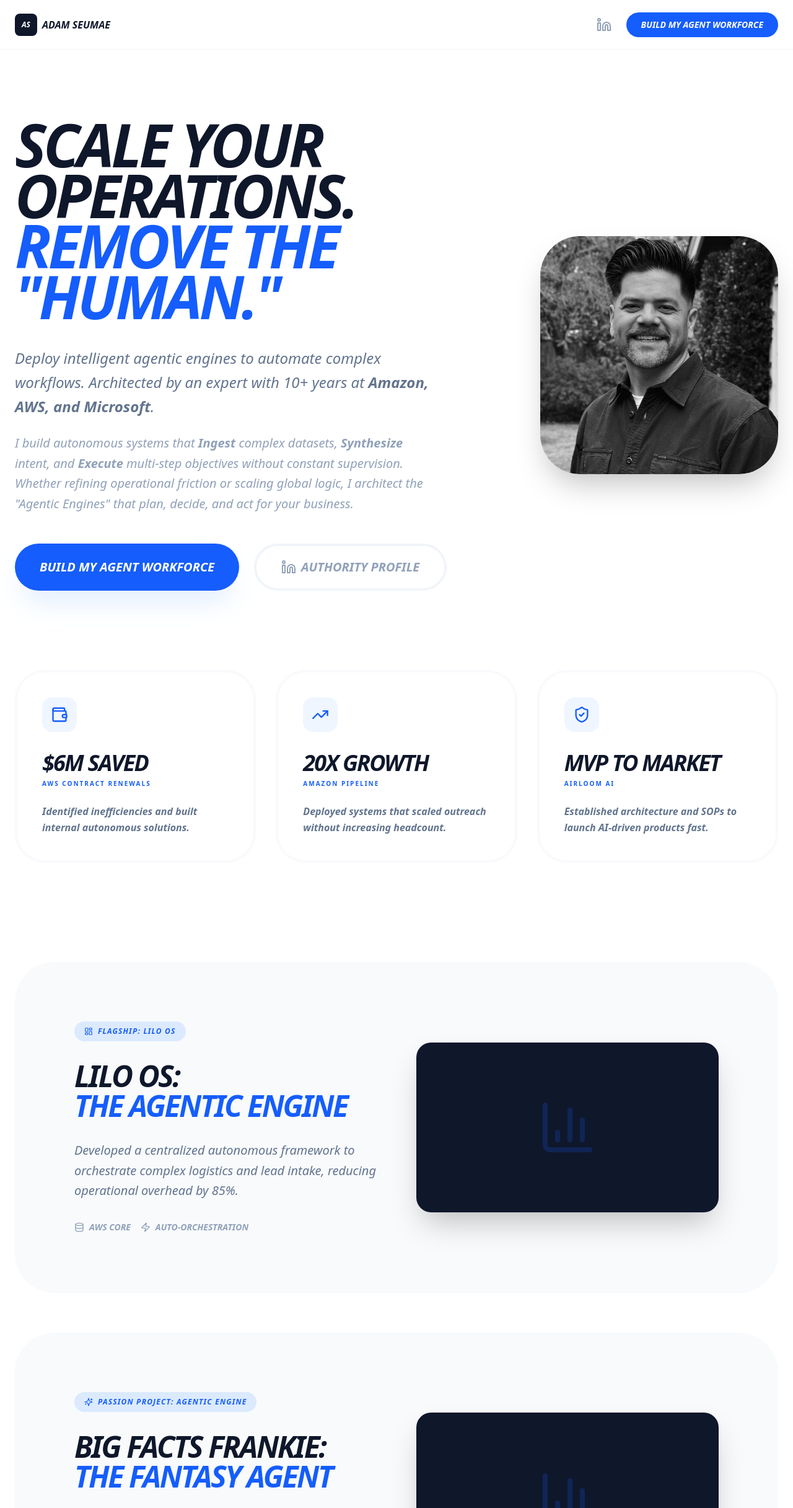
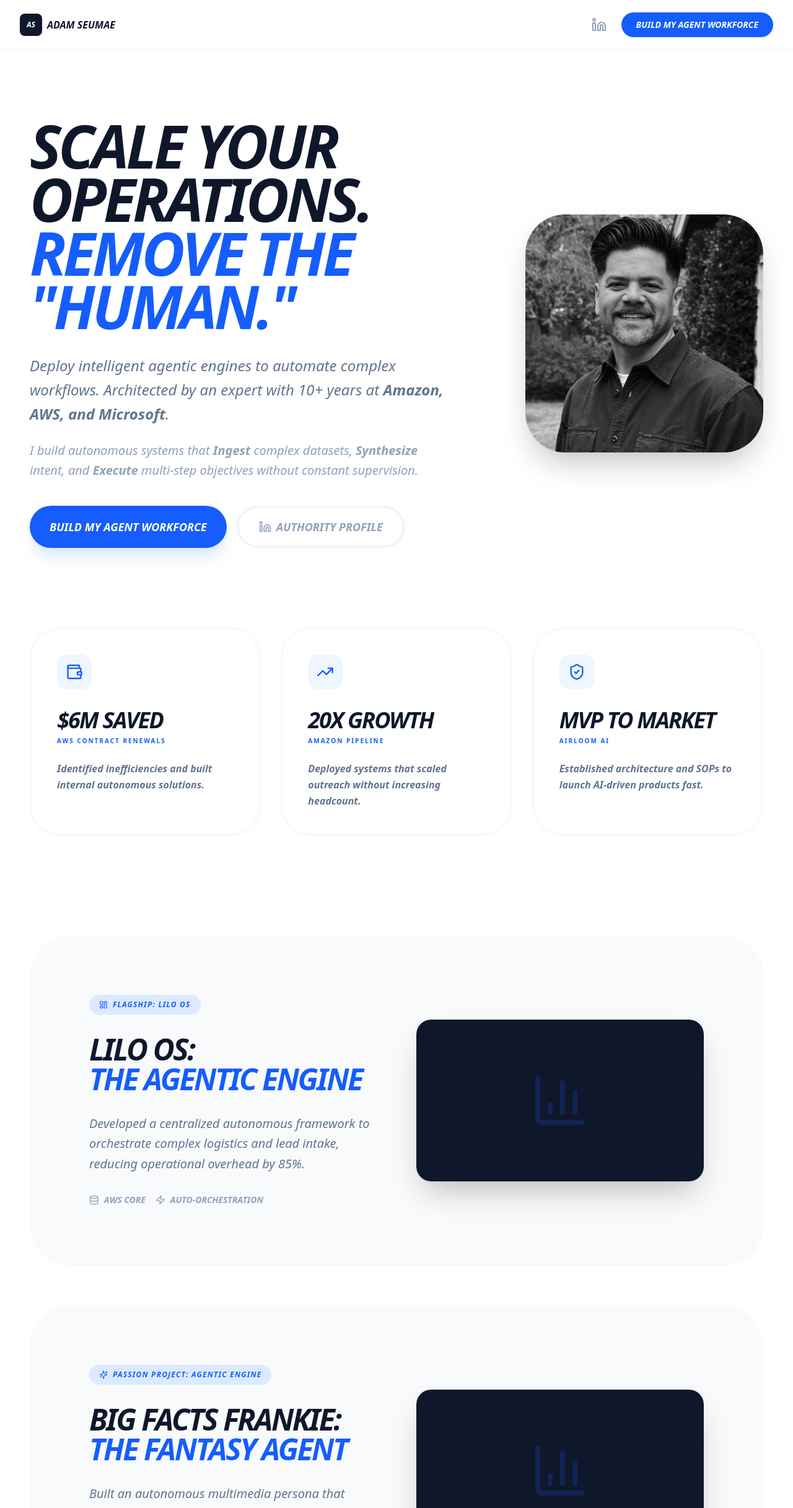
Before and after one commit to bombayway-png/portfolio-2026, a Next.js app: page / in a window 1280 px wide. Shown: the top 2433 px of the page at 62% size. Built offline with nearby package versions, Linux system fonts and the light colour scheme.

Commit message:
Update page.tsx

```diff
--- a/app/page.tsx
+++ b/app/page.tsx
@@ -29,124 +29,122 @@
   return (
     <div className="min-h-screen bg-white text-slate-900 font-sans selection:bg-blue-100 overflow-x-hidden">
       {/* --- Sticky Navigation --- */}
-      <nav className="fixed top-0 w-full z-50 bg-white/80 backdrop-blur-md border-b border-slate-100 h-20 flex items-center px-6">
+      <nav className="fixed top-0 w-full z-50 bg-white/80 backdrop-blur-md border-b border-slate-100 h-20 flex items-center px-4 md:px-8">
         <div className="max-w-7xl mx-auto w-full flex justify-between items-center">
           <div className="flex items-center gap-2 font-black italic uppercase">
-            <div className="w-9 h-9 bg-slate-900 rounded-lg flex items-center justify-center">
-              <span className="text-white text-xs">AS</span>
+            <div className="w-8 h-8 md:w-9 md:h-9 bg-slate-900 rounded-lg flex items-center justify-center">
+              <span className="text-white text-[10px] md:text-xs">AS</span>
             </div>
-            <span>Adam Seumae</span>
+            <span className="text-sm md:text-base">Adam Seumae</span>
           </div>
-          <div className="flex items-center gap-4">
+          <div className="flex items-center gap-3 md:gap-4">
             <a
               href="https://www.linkedin.com/in/adamseumae/"
               target="_blank"
               rel="noopener noreferrer"
               className="p-2 text-slate-400 hover:text-blue-600 transition-colors"
             >
-              <Linkedin size={24} />
+              <Linkedin size={20} className="md:w-6 md:h-6" />
             </a>
-            <button onClick={() => setActiveFilter('intake')} className="bg-blue-600 text-white px-6 py-2.5 rounded-full font-bold text-sm uppercase italic">
+            <button onClick={() => setActiveFilter('intake')} className="bg-blue-600 text-white px-4 md:px-6 py-2 md:py-2.5 rounded-full font-bold text-[10px] md:text-sm uppercase italic">
               Build My Agent Workforce
             </button>
           </div>
         </div>
       </nav>
 
-      <main className="max-w-7xl mx-auto px-6 pt-48 pb-24 text-left">
-        {/* --- Hero Section with Expanded Narrative --- */}
-        <section className="flex flex-col md:flex-row gap-16 items-center mb-32">
-          <div className="flex-1">
-            <h1 className="text-6xl md:text-8xl font-black tracking-tighter leading-[0.85] mb-10 italic uppercase">
+      <main className="max-w-7xl mx-auto px-6 md:px-12 pt-32 md:pt-48 pb-24">
+        {/* --- Hero Section --- */}
+        <section className="flex flex-col md:flex-row gap-12 md:gap-16 items-center mb-24 md:mb-32 text-center md:text-left">
+          <div className="flex-1 order-2 md:order-1">
+            <h1 className="text-5xl md:text-8xl font-black tracking-tighter leading-[0.9] mb-8 italic uppercase">
               Scale Your Operations. <br />
               <span className="text-blue-600">Remove the &quot;Human.&quot;</span>
             </h1>
-            <p className="text-xl md:text-2xl text-slate-500 max-w-2xl font-medium italic mb-6 leading-relaxed">
+            <p className="text-lg md:text-2xl text-slate-500 max-w-2xl font-medium italic mb-6 leading-relaxed mx-auto md:mx-0">
               Deploy intelligent agentic engines to automate complex workflows. Architected by an expert with 10+ years at <strong>Amazon, AWS, and Microsoft</strong>.
             </p>
-            <p className="text-lg md:text-xl text-slate-400 max-w-2xl font-medium italic mb-12 leading-relaxed">
-              I build autonomous systems that <strong>Ingest</strong> complex datasets, <strong>Synthesize</strong> intent, and <strong>Execute</strong> multi-step objectives without constant supervision. Whether refining operational friction or scaling global logic, I architect the &quot;Agentic Engines&quot; that plan, decide, and act for your business.
+            <p className="text-base md:text-xl text-slate-400 max-w-2xl font-medium italic mb-10 leading-relaxed mx-auto md:mx-0">
+              I build autonomous systems that <strong>Ingest</strong> complex datasets, <strong>Synthesize</strong> intent, and <strong>Execute</strong> multi-step objectives without constant supervision.
             </p>
-            <div className="flex flex-col sm:flex-row gap-6">
-              <button onClick={() => setActiveFilter('intake')} className="bg-blue-600 text-white px-10 py-5 rounded-full text-xl font-black hover:scale-105 transition-all shadow-2xl shadow-blue-100 italic uppercase">
+            <div className="flex flex-col sm:flex-row gap-4 justify-center md:justify-start">
+              <button onClick={() => setActiveFilter('intake')} className="bg-blue-600 text-white px-8 py-4 rounded-full text-lg font-black hover:scale-105 transition-all shadow-xl shadow-blue-100 italic uppercase">
                 Build My Agent Workforce
               </button>
               <a
                 href="https://www.linkedin.com/in/adamseumae/"
                 target="_blank"
                 rel="noopener noreferrer"
-                className="flex items-center justify-center gap-2 border-4 border-slate-100 px-10 py-5 rounded-full text-xl font-black hover:bg-slate-50 transition-all italic uppercase text-slate-400 hover:text-blue-600"
+                className="flex items-center justify-center gap-2 border-2 md:border-4 border-slate-100 px-8 py-4 rounded-full text-lg font-black hover:bg-slate-50 transition-all italic uppercase text-slate-400 hover:text-blue-600"
               >
-                <Linkedin size={24} /> Authority Profile
+                <Linkedin size={20} /> Authority Profile
               </a>
             </div>
           </div>
-          <div className="relative w-64 h-64 md:w-96 md:h-96 rounded-[4rem] overflow-hidden shadow-2xl grayscale">
+          <div className="relative w-48 h-48 sm:w-64 sm:h-64 md:w-96 md:h-96 rounded-[3rem] md:rounded-[4rem] overflow-hidden shadow-2xl grayscale order-1 md:order-2">
              <Image src="/headshot.jpeg" alt="Adam Seumae" fill className="object-cover" priority />
           </div>
         </section>
 
-        {/*  */}
-
         {/* --- Outcome Metrics --- */}
-        <section className="mb-40 grid grid-cols-1 md:grid-cols-3 gap-8">
+        <section className="mb-24 md:mb-40 grid grid-cols-1 md:grid-cols-3 gap-6 md:gap-8">
             <ProofCard icon={Wallet} metric="$6M Saved" context="AWS Contract Renewals" app="Identified inefficiencies and built internal autonomous solutions." />
             <ProofCard icon={TrendingUp} metric="20x Growth" context="Amazon Pipeline" app="Deployed systems that scaled outreach without increasing headcount." />
             <ProofCard icon={ShieldCheck} metric="MVP to Market" context="Airloom AI" app="Established architecture and SOPs to launch AI-driven products fast." />
         </section>
 
         {/* --- Flagship: LILO OS --- */}
-        <section className="bg-slate-50 rounded-[4rem] p-12 md:p-24 mb-16">
-          <div className="grid grid-cols-1 md:grid-cols-2 gap-16 items-center">
-            <div className="space-y-8">
-              <div className="inline-flex items-center gap-2 bg-blue-100 text-blue-600 px-4 py-2 rounded-full font-black text-xs uppercase tracking-widest italic">
+        <section className="bg-slate-50 rounded-[2.5rem] md:rounded-[4rem] p-8 md:p-24 mb-12 md:mb-16">
+          <div className="grid grid-cols-1 md:grid-cols-2 gap-12 md:gap-16 items-center">
+            <div className="space-y-6 md:space-y-8 text-center md:text-left">
+              <div className="inline-flex items-center gap-2 bg-blue-100 text-blue-600 px-4 py-2 rounded-full font-black text-[10px] md:text-xs uppercase tracking-widest italic">
                 <LayoutDashboard size={14}/> Flagship: LILO OS
               </div>
-              <h3 className="text-5xl font-black italic uppercase tracking-tighter leading-none">
+              <h3 className="text-4xl md:text-5xl font-black italic uppercase tracking-tighter leading-none">
                 LILO OS: <br /> <span className="text-blue-600">The Agentic Engine</span>
               </h3>
-              <p className="text-xl text-slate-500 italic font-medium leading-relaxed">
+              <p className="text-lg md:text-xl text-slate-500 italic font-medium leading-relaxed">
                 Developed a centralized autonomous framework to orchestrate complex logistics and lead intake, reducing operational overhead by 85%.
               </p>
-              <div className="flex gap-4">
-                 <div className="flex items-center gap-2 font-bold text-sm italic uppercase text-slate-400"><Database size={16}/> AWS Core</div>
-                 <div className="flex items-center gap-2 font-bold text-sm italic uppercase text-slate-400"><Zap size={16}/> Auto-Orchestration</div>
+              <div className="flex gap-4 justify-center md:justify-start">
+                 <div className="flex items-center gap-2 font-bold text-xs md:text-sm italic uppercase text-slate-400"><Database size={16}/> AWS Core</div>
+                 <div className="flex items-center gap-2 font-bold text-xs md:text-sm italic uppercase text-slate-400"><Zap size={16}/> Auto-Orchestration</div>
               </div>
             </div>
-            <div className="relative aspect-video rounded-3xl overflow-hidden shadow-2xl bg-slate-900 flex items-center justify-center">
-               <BarChart3 className="text-blue-600 w-24 h-24 opacity-20" />
+            <div className="relative aspect-video rounded-2xl md:rounded-3xl overflow-hidden shadow-2xl bg-slate-900 flex items-center justify-center">
+               <BarChart3 className="text-blue-600 w-16 h-16 md:w-24 md:h-24 opacity-20" />
             </div>
           </div>
         </section>
 
         {/* --- Big Facts Frankie --- */}
-        <section className="bg-slate-50 rounded-[4rem] p-12 md:p-24 mb-40">
-          <div className="grid grid-cols-1 md:grid-cols-2 gap-16 items-center">
-            <div className="space-y-8">
-              <div className="inline-flex items-center gap-2 bg-blue-100 text-blue-600 px-4 py-2 rounded-full font-black text-xs uppercase tracking-widest italic">
+        <section className="bg-slate-50 rounded-[2.5rem] md:rounded-[4rem] p-8 md:p-24 mb-24 md:mb-40">
+          <div className="grid grid-cols-1 md:grid-cols-2 gap-12 md:gap-16 items-center">
+            <div className="space-y-6 md:space-y-8 text-center md:text-left order-2 md:order-1">
+              <div className="inline-flex items-center gap-2 bg-blue-100 text-blue-600 px-4 py-2 rounded-full font-black text-[10px] md:text-xs uppercase tracking-widest italic">
                 <Sparkles size={14}/> Passion Project: Agentic Engine
               </div>
-              <h3 className="text-5xl font-black italic uppercase tracking-tighter leading-none">
+              <h3 className="text-4xl md:text-5xl font-black italic uppercase tracking-tighter leading-none">
                 Big Facts Frankie: <br /> <span className="text-blue-600">The Fantasy Agent</span>
               </h3>
-              <p className="text-xl text-slate-500 italic font-medium leading-relaxed">
+              <p className="text-lg md:text-xl text-slate-500 italic font-medium leading-relaxed">
                 Built an autonomous multimedia persona that generates real-time video scripts and content using a custom LLM-stack.
               </p>
-              <div className="flex gap-4">
-                 <div className="flex items-center gap-2 font-bold text-sm italic uppercase text-slate-400"><Cpu size={16}/> GPT-4o</div>
-                 <div className="flex items-center gap-2 font-bold text-sm italic uppercase text-slate-400"><Zap size={16}/> Agentic Flow</div>
+              <div className="flex gap-4 justify-center md:justify-start">
+                 <div className="flex items-center gap-2 font-bold text-xs md:text-sm italic uppercase text-slate-400"><Cpu size={16}/> GPT-4o</div>
+                 <div className="flex items-center gap-2 font-bold text-xs md:text-sm italic uppercase text-slate-400"><Zap size={16}/> Agentic Flow</div>
               </div>
             </div>
-            <div className="relative aspect-video rounded-3xl overflow-hidden shadow-2xl bg-slate-900 flex items-center justify-center">
-               <BarChart3 className="text-blue-600 w-24 h-24 opacity-20" />
+            <div className="relative aspect-video rounded-2xl md:rounded-3xl overflow-hidden shadow-2xl bg-slate-900 flex items-center justify-center order-1 md:order-2">
+               <BarChart3 className="text-blue-600 w-16 h-16 md:w-24 md:h-24 opacity-20" />
             </div>
           </div>
         </section>
 
         {/* --- Service Offerings --- */}
-        <section className="bg-slate-900 rounded-[4rem] p-12 md:p-24 text-white mb-20">
-          <h2 className="text-4xl md:text-6xl font-black italic mb-20 uppercase tracking-tighter underline decoration-blue-500 underline-offset-8">What You&apos;re Buying:</h2>
-          <div className="grid grid-cols-1 md:grid-cols-3 gap-16">
+        <section className="bg-slate-900 rounded-[2.5rem] md:rounded-[4rem] p-8 md:p-24 text-white mb-20">
+          <h2 className="text-3xl md:text-6xl font-black italic mb-12 md:mb-20 uppercase tracking-tighter underline decoration-blue-500 underline-offset-8">What You&apos;re Buying:</h2>
+          <div className="grid grid-cols-1 md:grid-cols-3 gap-12 md:gap-16">
             <ServiceItem num="01" title="Workflow Audit" desc="Identifying high-friction manual tasks ripe for agentic replacement." />
             <ServiceItem num="02" title="Agent Architecture" desc="Designing custom AI agents to handle high-volume processing." />
             <ServiceItem num="03" title="Ops Excellence" desc="SOPs and feedback loops to ensure digital workforce growth." />
@@ -157,27 +155,27 @@
       {/* --- Intake Portal --- */}
       <AnimatePresence>
         {activeFilter === 'intake' && (
-          <motion.div initial={{ opacity: 0 }} animate={{ opacity: 1 }} exit={{ opacity: 0 }} className="fixed inset-0 z-[100] bg-white p-6 overflow-y-auto">
-            <div className="max-w-4xl mx-auto py-20 relative text-left">
-              <button onClick={() => setActiveFilter(null)} className="absolute top-8 right-8 p-4 bg-slate-100 rounded-full hover:bg-slate-200 transition-all"><X size={32}/></button>
-              <h2 className="text-6xl md:text-8xl font-black italic mb-12 uppercase italic">Intake Phase</h2>
-              <form className="space-y-12">
-                <div className="grid grid-cols-1 md:grid-cols-2 gap-12">
-                   <div className="space-y-4">
-                      <label className="text-xs font-black uppercase tracking-widest text-blue-600">Full Name</label>
-                      <input className="w-full text-3xl font-bold border-b-4 border-slate-200 focus:border-blue-600 outline-none py-4 text-slate-900 italic bg-transparent" placeholder="Name" value={formData.name} onChange={(e) => setFormData({...formData, name: e.target.value})} />
+          <motion.div initial={{ opacity: 0 }} animate={{ opacity: 1 }} exit={{ opacity: 0 }} className="fixed inset-0 z-[100] bg-white p-4 md:p-6 overflow-y-auto">
+            <div className="max-w-4xl mx-auto py-12 md:py-20 relative text-left">
+              <button onClick={() => setActiveFilter(null)} className="absolute top-0 right-0 p-3 md:p-4 bg-slate-100 rounded-full hover:bg-slate-200 transition-all"><X size={24} className="md:w-8 md:h-8"/></button>
+              <h2 className="text-4xl md:text-8xl font-black italic mb-8 md:mb-12 uppercase italic">Intake Phase</h2>
+              <form className="space-y-8 md:space-y-12">
+                <div className="grid grid-cols-1 md:grid-cols-2 gap-8 md:gap-12">
+                   <div className="space-y-3">
+                      <label className="text-[10px] md:text-xs font-black uppercase tracking-widest text-blue-600">Full Name</label>
+                      <input className="w-full text-xl md:text-3xl font-bold border-b-2 md:border-b-4 border-slate-200 focus:border-blue-600 outline-none py-2 md:py-4 text-slate-900 italic bg-transparent" placeholder="Name" value={formData.name} onChange={(e) => setFormData({...formData, name: e.target.value})} />
                    </div>
-                   <div className="space-y-4">
-                      <label className="text-xs font-black uppercase tracking-widest text-blue-600">Company</label>
-                      <input className="w-full text-3xl font-bold border-b-4 border-slate-200 focus:border-blue-600 outline-none py-4 text-slate-900 italic bg-transparent" placeholder="Company" value={formData.company} onChange={(e) => setFormData({...formData, company: e.target.value})} />
+                   <div className="space-y-3">
+                      <label className="text-[10px] md:text-xs font-black uppercase tracking-widest text-blue-600">Company</label>
+                      <input className="w-full text-xl md:text-3xl font-bold border-b-2 md:border-b-4 border-slate-200 focus:border-blue-600 outline-none py-2 md:py-4 text-slate-900 italic bg-transparent" placeholder="Company" value={formData.company} onChange={(e) => setFormData({...formData, company: e.target.value})} />
                    </div>
-                   <div className="space-y-4">
-                      <label className="text-xs font-black uppercase tracking-widest text-blue-600">Business Email</label>
-                      <input className="w-full text-3xl font-bold border-b-4 border-slate-200 focus:border-blue-600 outline-none py-4 text-slate-900 italic bg-transparent" placeholder="Email" value={formData.email} onChange={(e) => setFormData({...formData, email: e.target.value})} />
+                   <div className="space-y-3">
+                      <label className="text-[10px] md:text-xs font-black uppercase tracking-widest text-blue-600">Business Email</label>
+                      <input className="w-full text-xl md:text-3xl font-bold border-b-2 md:border-b-4 border-slate-200 focus:border-blue-600 outline-none py-2 md:py-4 text-slate-900 italic bg-transparent" placeholder="Email" value={formData.email} onChange={(e) => setFormData({...formData, email: e.target.value})} />
                    </div>
-                   <div className="space-y-4">
-                      <label className="text-xs font-black uppercase tracking-widest text-blue-600">Budget Range</label>
-                      <select className="w-full text-3xl font-bold border-b-4 border-slate-200 focus:border-blue-600 outline-none py-4 text-slate-900 italic bg-transparent" value={formData.budget} onChange={(e) => setFormData({...formData, budget: e.target.value})}>
+                   <div className="space-y-3">
+                      <label className="text-[10px] md:text-xs font-black uppercase tracking-widest text-blue-600">Budget Range</label>
+                      <select className="w-full text-xl md:text-3xl font-bold border-b-2 md:border-b-4 border-slate-200 focus:border-blue-600 outline-none py-2 md:py-4 text-slate-900 italic bg-transparent" value={formData.budget} onChange={(e) => setFormData({...formData, budget: e.target.value})}>
                         <option value="">Select Range</option>
                         <option value="0-5k">$0 - $5k</option>
                         <option value="5k-10k">$5k - $10k</option>
@@ -185,15 +183,15 @@
                       </select>
                    </div>
                 </div>
-                <div className="space-y-4">
-                  <label className="text-xs font-black uppercase tracking-widest text-blue-600">Desired Outcome</label>
-                  <input className="w-full text-3xl font-bold border-b-4 border-slate-200 focus:border-blue-600 outline-none py-4 text-slate-900 italic bg-transparent" placeholder="Primary Goal" value={formData.outcome} onChange={(e) => setFormData({...formData, outcome: e.target.value})} />
+                <div className="space-y-3">
+                  <label className="text-[10px] md:text-xs font-black uppercase tracking-widest text-blue-600">Desired Outcome</label>
+                  <input className="w-full text-xl md:text-3xl font-bold border-b-2 md:border-b-4 border-slate-200 focus:border-blue-600 outline-none py-2 md:py-4 text-slate-900 italic bg-transparent" placeholder="Primary Goal" value={formData.outcome} onChange={(e) => setFormData({...formData, outcome: e.target.value})} />
                 </div>
-                <div className="space-y-4">
-                  <label className="text-xs font-black uppercase tracking-widest text-blue-600">Operational Bottleneck Details</label>
-                  <textarea rows={3} className="w-full text-3xl font-bold border-b-4 border-slate-200 focus:border-blue-600 outline-none py-4 text-slate-900 italic bg-transparent" placeholder="Describe the friction..." value={formData.description} onChange={(e) => setFormData({...formData, description: e.target.value})} />
+                <div className="space-y-3">
+                  <label className="text-[10px] md:text-xs font-black uppercase tracking-widest text-blue-600">Operational Bottleneck Details</label>
+                  <textarea rows={3} className="w-full text-xl md:text-3xl font-bold border-b-2 md:border-b-4 border-slate-200 focus:border-blue-600 outline-none py-2 md:py-4 text-slate-900 italic bg-transparent" placeholder="Describe the friction..." value={formData.description} onChange={(e) => setFormData({...formData, description: e.target.value})} />
                 </div>
-                <button type="button" onClick={handleSendEmail} className="w-full bg-blue-600 text-white py-8 rounded-[2rem] text-3xl font-black italic uppercase shadow-2xl transition-all hover:scale-105 active:scale-95">
+                <button type="button" onClick={handleSendEmail} className="w-full bg-blue-600 text-white py-6 md:py-8 rounded-2xl md:rounded-[2rem] text-xl md:text-3xl font-black italic uppercase shadow-2xl transition-all hover:scale-[1.02] active:scale-95">
                   Send Strategy Request
                 </button>
               </form>
@@ -207,21 +205,21 @@
 
 function ProofCard({ icon: Icon, metric, context, app }: CardProps) {
   return (
-    <div className="p-10 bg-white border-4 border-slate-50 rounded-[3rem] hover:border-blue-100 transition-all group">
-      <div className="w-14 h-14 bg-blue-50 text-blue-600 rounded-2xl flex items-center justify-center mb-8 group-hover:scale-110 transition-transform"><Icon size={28} /></div>
-      <h4 className="text-4xl font-black italic mb-2 tracking-tighter uppercase leading-none">{metric}</h4>
-      <p className="text-blue-600 font-black mb-6 text-[10px] uppercase tracking-[0.2em]">{context}</p>
-      <p className="text-slate-500 leading-relaxed font-semibold italic">{app}</p>
+    <div className="p-8 md:p-10 bg-white border-4 border-slate-50 rounded-[2.5rem] md:rounded-[3rem] hover:border-blue-100 transition-all group">
+      <div className="w-12 h-12 md:w-14 md:h-14 bg-blue-50 text-blue-600 rounded-xl md:rounded-2xl flex items-center justify-center mb-6 md:mb-8 group-hover:scale-110 transition-transform"><Icon size={24} className="md:w-7 md:h-7" /></div>
+      <h4 className="text-3xl md:text-4xl font-black italic mb-2 tracking-tighter uppercase leading-none">{metric}</h4>
+      <p className="text-blue-600 font-black mb-4 md:mb-6 text-[10px] uppercase tracking-[0.2em]">{context}</p>
+      <p className="text-sm md:text-base text-slate-500 leading-relaxed font-semibold italic">{app}</p>
     </div>
   );
 }
 
 function ServiceItem({ num, title, desc }: ServiceProps) {
   return (
-    <div className="space-y-6">
-      <span className="text-blue-500 font-black text-6xl opacity-20 italic">{num}</span>
-      <h4 className="text-3xl font-black italic uppercase leading-tight">{title}</h4>
-      <p className="text-slate-400 font-medium italic">{desc}</p>
+    <div className="space-y-4 md:space-y-6">
+      <span className="text-blue-500 font-black text-5xl md:text-6xl opacity-20 italic">{num}</span>
+      <h4 className="text-2xl md:text-3xl font-black italic uppercase leading-tight">{title}</h4>
+      <p className="text-sm md:text-base text-slate-400 font-medium italic">{desc}</p>
     </div>
   );
 }
```
